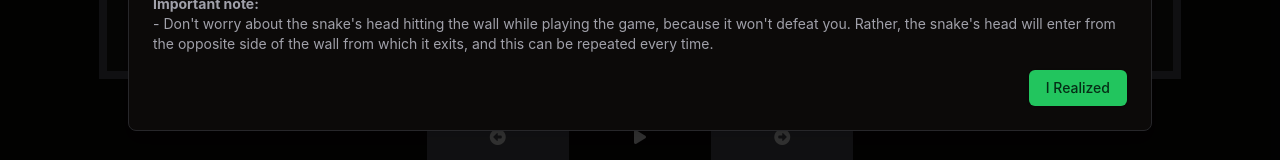
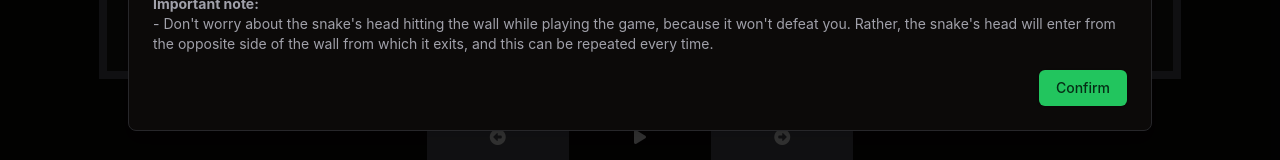
Before and after one commit to Amin-Zahed/snake-game, a React (Vite) app: page / in a window 1280 px wide. Shown: the part 596-756 px from the top of the page. Built offline with nearby package versions, Linux system fonts and the light colour scheme.

Commit message:
fix: update alert dialog action text from "I Realized" to "Confirm"

```diff
--- a/src/App.tsx
+++ b/src/App.tsx
@@ -354,7 +354,7 @@ function App() {
             </AlertDialogDescription>
           </AlertDialogHeader>
           <AlertDialogFooter>
-            <AlertDialogAction onClick={started}>I Realized</AlertDialogAction>
+            <AlertDialogAction onClick={started}>Confirm</AlertDialogAction>
           </AlertDialogFooter>
         </AlertDialogContent>
       </AlertDialog>
```
